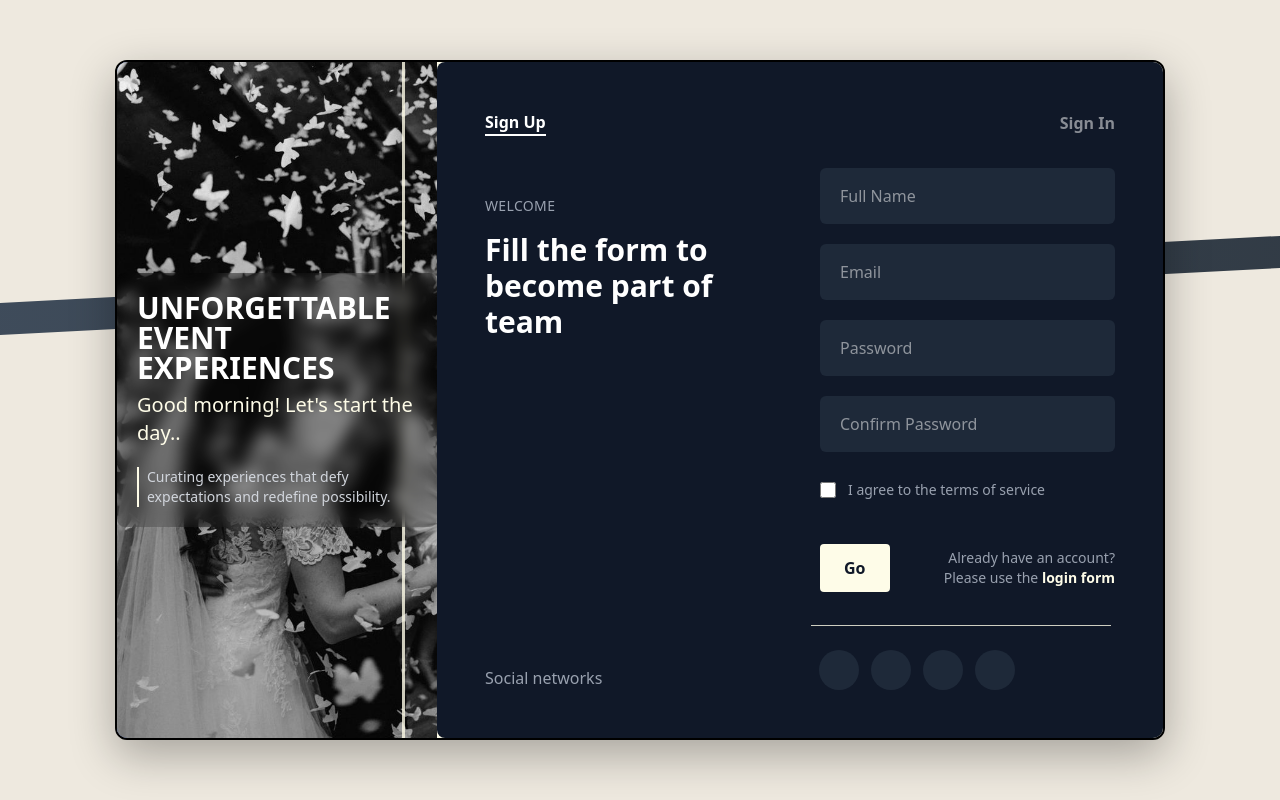
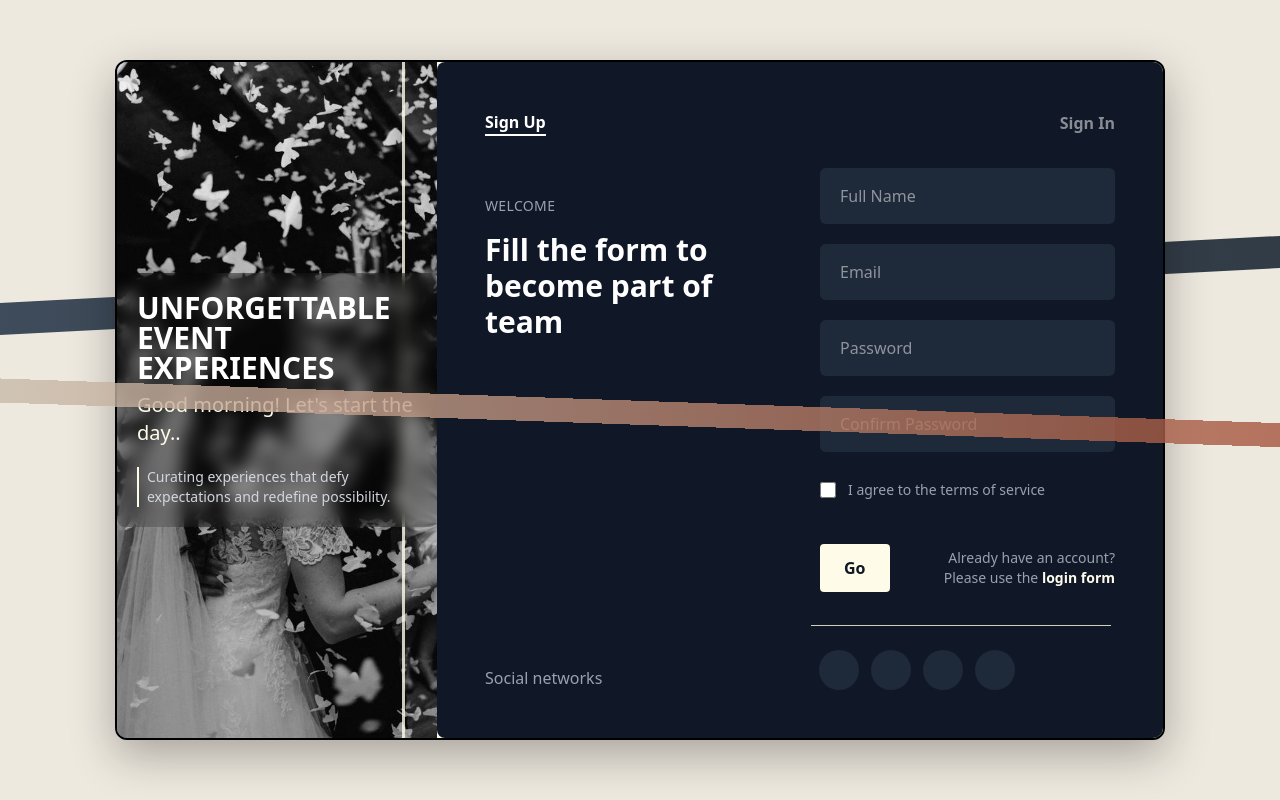
Before and after one commit to yashodha-gunawardana/RAD-coursework-FE, a React (Vite) app: page / in a window 1280 px wide. Built offline with nearby package versions, Linux system fonts and the light colour scheme.

Commit message:
this creates a medium sized wave in the middle of the screen

```diff
--- a/src/pages/LoginRegister.tsx
+++ b/src/pages/LoginRegister.tsx
@@ -139,7 +139,13 @@ export default function LoginRegister() {
         <div className="absolute inset-0 bg-[#EEE9DF] z-0"></div>
         <div className="absolute top-1/3 -left-20 w-[120%] h-8
                         bg-gradient-to-r from-[#2C3B4D] to-[#1B2632]
-                        rounded-full opacity-90 z-10 transform -rotate-3"></div>
+                        rounded-full opacity-90 z-10 transform -rotate-3">
+        </div>
+        <div className="absolute top-1/2 -right-10 w-[110%] h-6
+                        bg-gradient-to-r from-[#C9C1B1] to-[#A35139]
+                        rounded-full opacity-80 z-20 transform rotate-2">
+        </div>
+
 
 
         {/* card container */}
```
